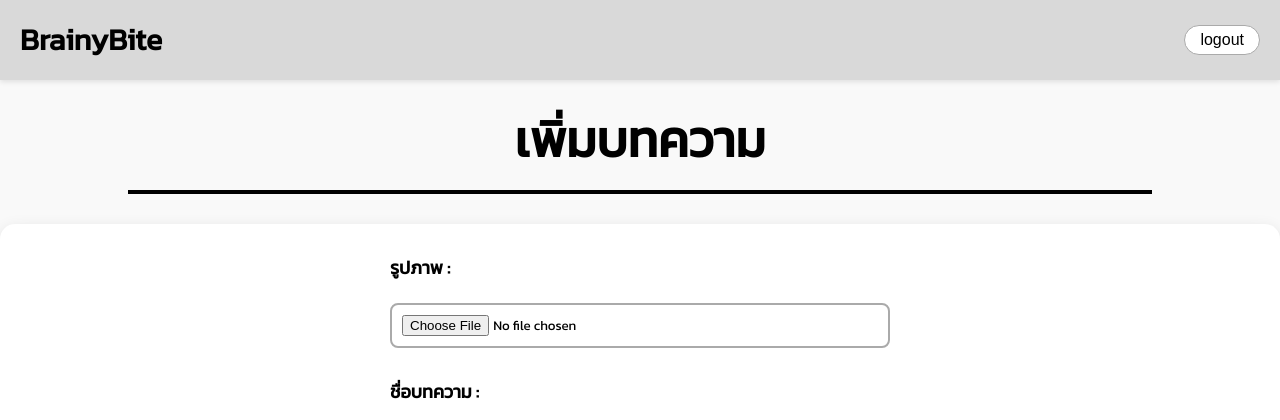
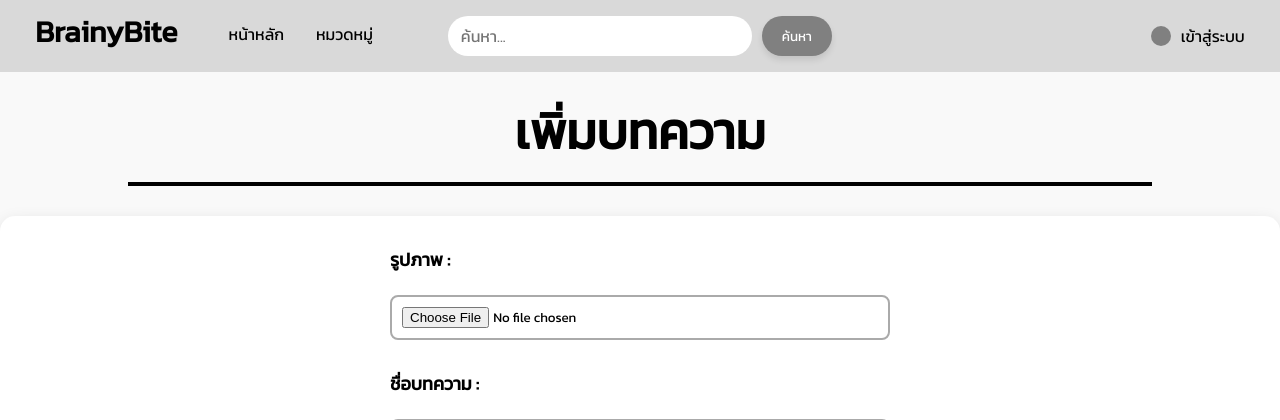
Before and after one commit to tharaa6509681141/CS332-Project, a Spring Boot app: page /admin.html in a window 1280 px wide. Shown: the top 420 px of the page. Run offline with Spring Boot 4, Linux system fonts and the light colour scheme; some of the project's set-up classes (security, data sources, template engines, error pages and the like) are left out, and stand-ins take their place.

Commit message:
Config Admin Page

```diff
--- a/brainy-bite/src/main/resources/application.properties
+++ b/brainy-bite/src/main/resources/application.properties
@@ -14,6 +14,7 @@ brainybite.app.jwtSecret= brainybiteSecretKey1234567890abcdefghijklmnopqrstuvwxy
 brainybite.app.jwtExpirationMs= 86400000
 
 #Please type the Key!
+
 aws.s3.bucket=${AWS_S3_BUCKET:brainybitebucket}
 
 #spring.autoconfigure.exclude=org.springframework.boot.autoconfigure.security.servlet.SecurityAutoConfiguration
--- a/brainy-bite/src/main/resources/static/CSS/admin.css
+++ b/brainy-bite/src/main/resources/static/CSS/admin.css
@@ -10,44 +10,6 @@ body {
   font-family: 'Kanit', sans-serif;
   background-color: #f9f9f9;
   line-height: 1.6;
-}
-
-/* Navbar styling */
-.navbar {
-  max-width: 100%;
-  height: 10vh;
-  display: flex;
-  justify-content: space-between;
-  align-items: center;
-  background-color: #D9D9D9;
-  padding: 0 20px;
-  box-shadow: 0 2px 5px rgba(0, 0, 0, 0.1);
-}
-
-.menu .logo {
-  font-size: 30px;
-  font-weight: bold;
-  color: #000000;
-  transition: transform 0.3s;
-}
-
-.menu .logo:hover {
-  transform: scale(1.1);
-}
-
-.auth-box button {
-  font-size: 16px;
-  background-color: #ffffff;
-  border: 1px solid #aaa;
-  border-radius: 20px;
-  padding: 5px 15px;
-  cursor: pointer;
-  transition: background-color 0.3s, transform 0.2s;
-}
-
-.auth-box button:hover {
-  background-color: #e0e0e0;
-  transform: scale(1.05);
 }
 
 /* Header styling */
--- a/brainy-bite/src/main/resources/static/admin.html
+++ b/brainy-bite/src/main/resources/static/admin.html
@@ -4,6 +4,7 @@
   <meta charset="UTF-8" />
   <meta name="viewport" content="width=device-width, initial-scale=1.0" />
   <link rel="stylesheet" href="CSS/admin.css">
+  <link rel="stylesheet" href="CSS/nav.css">
   <link href='https://fonts.googleapis.com/css?family=Kanit&subset=thai,latin' rel='stylesheet' type='text/css'>
   <title>BrainyBite</title>
 </head>
@@ -12,13 +13,38 @@
 
     <div class="menu">
       <div class="logo">
-      <p>BrainyBite</p>
+        <a href="index.html">BrainyBite</a>
+      </div>
+      <a class="home-btn" href="index.html">หน้าหลัก</a>
+      <div class="dropdown-category">
+        <button class="dropbtn">หมวดหมู่
+          <i class="fa fa-caret-down"></i>
+        </button>
+        <div class="dropdown-category-content">
+          <a href="category.html?category=math">คณิตศาสตร์</a>
+          <a href="category.html?category=bio">ชีวะวิทยา</a>
+          <a href="category.html?category=chem">เคมี</a>
+          <a href="category.html?category=phy">ฟิสิกส์</a>
+          <a href="category.html?category=eng">ภาษาต่างประเทศ</a>
+          <a href="category.html?category=art">ศิลปะ</a>
+        </div>
+
       </div>
     </div>
 
+    <form id="searchForm" class="search-box">
+      <input class="search-bar" id="searchInput" type="text" placeholder="ค้นหา...">
+      <button type="submit" class="search-button">ค้นหา</button>
+    </form>
+
     <div class="auth-box">
-    <button class="nav-signup-signin-btn">logout</button>
+      <button id="nav-signup-signin-btn">เข้าสู่ระบบ</button>
+      <div id="dropdown-menu" class="dropdown hidden">
+        <a href="user.html" id="profile-link">ข้อมูลส่วนตัว</a>
+        <a href="#" id="logout-link">ออกจากระบบ</a>
       </div>
+    </div>
+    <div></div>
 
   </nav>
   <div class="header">
@@ -26,13 +52,11 @@
   </div>
 
   <div class="frame">
-
     <div class="details">
       <div class="articleImage">
         <p class="text">รูปภาพ :</p>
         <input id="articleImageInput" type="file" accept="image/png, image/jpeg" />
         <img id="preview" style="display:none; max-width: 100%; height: auto; margin-top: 10px;" alt="Preview Image" />
-      <script src="script/previewfile.js"></script>
       </div>
     </div>
 
@@ -83,5 +107,41 @@
       </div>
     </div>
   </div>
+
+  <div id="overlay" class="hidden"> <!-- ซ่อน overlay เริ่มต้น -->
+    <div class="modal">
+      <div class="modal-header">
+        <h2 id="modal-title">เข้าสู่ระบบ</h2>
+        <button id="close-overlay">&times;</button>
+      </div>
+      <form id="auth-form">
+        <div id="auth-fields">
+          <!-- ฟิลด์สำหรับการเข้าสู่ระบบ -->
+          <input type="text" id="username" placeholder="ชื่อผู้ใช้" required>
+          <input
+                  type="email"
+                  id="email"
+                  placeholder="อีเมล"
+                  class="hidden"
+          >
+          <input type="password" id="password" placeholder="รหัสผ่าน" required>
+          <!-- ฟิลด์เพิ่มเติมสำหรับการลงทะเบียน -->
+          <input
+                  type="password"
+                  id="confirm-password"
+                  placeholder="ยืนยันรหัสผ่าน"
+                  class="hidden"
+          >
+        </div>
+        <button type="submit">เข้าสู่ระบบ</button>
+      </form>
+      <button id="switch-auth-mode">ลงทะเบียน</button>
+    </div>
+  </div>
+  <script src="script/nav.js"></script>
+  <script src="script/search.js"></script>
+  <script src="script/search-result.js"></script>
+  <script src="script/category.js"></script>
+  <script src="script/admin.js"></script>
 </body>
 </html>
```
Also changed, not shown: brainy-bite/src/main/resources/static/script/admin.js (added, +55 -0 lines). Lines whose indentation alone changed are shown as unchanged.
